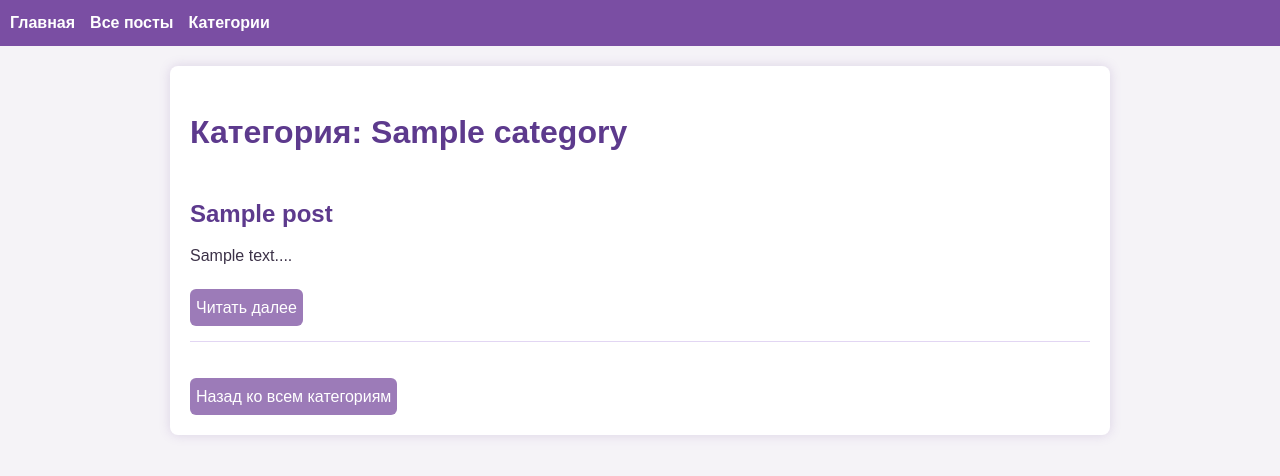
After one commit to LenchMay/MNT_Project, a Flask app: page /category/1 in a window 1280 px wide. The commit adds this page. Shown: the top 476 px of the page. Run offline with Flask 3, Linux system fonts and the light colour scheme; tables that the repository leaves empty hold one stand-in row (values such as "Sample post").

Commit message:
HW2 Добавлены категории, настроены стили

```diff
--- a/app.py
+++ b/app.py
@@ -1,4 +1,6 @@
 from flask import Flask, render_template
+from sqlalchemy import func
+
 from models import db, Post, Comment, Category
 
 app = Flask(__name__)
@@ -10,7 +12,7 @@ db.init_app(app)
 
 @app.route('/')
 def index():
-    return '<h1>Welcome to Blog Post</h1>'
+    return render_template('base.html')
 
 @app.route('/posts')
 def all_posts():
@@ -29,8 +31,19 @@ def show_comments(post_id):
 
 @app.route('/categories')
 def all_categories():
-    categories = Category.query.all()
+    # Считаем количество постов в каждой категории
+    categories = db.session.query(
+        Category,
+        func.count(Post.id).label('post_count')
+    ).outerjoin(Post).group_by(Category.id).all()
+
+    # categories будет списком кортежей: (Category, post_count)
     return render_template('categories.html', categories=categories)
+
+@app.route('/category/<int:category_id>')
+def show_category(category_id):
+    category = Category.query.get_or_404(category_id)
+    return render_template('category.html', category=category)
 
 @app.route('/contacts')
 def contacts():
--- a/models.py
+++ b/models.py
@@ -8,7 +8,9 @@ class Post(db.Model):
     content = db.Column(db.Text, nullable=False)
     date_posted = db.Column(db.DateTime, server_default=db.func.now())
     comments = db.relationship('Comment', backref='post', lazy=True)
-    category_id = db.relationship('Category', backref='post', lazy=True)
+
+    category_id = db.Column(db.Integer, db.ForeignKey('category.id'), nullable=False)
+    category = db.relationship('Category', backref='posts', lazy=True)
 
     def __repr__(self):
         return '<Post {self.title}>'
--- a/requirements.txt
+++ /dev/null
@@ -1 +0,0 @@
-Flask==3.1.2
--- /dev/null
+++ b/static/css/style.css
@@ -0,0 +1,121 @@
+/* Общие стили */
+body {
+    font-family: Arial, sans-serif;
+    margin: 0;
+    padding: 0;
+    background-color: #f5f3f7; /* светлый лавандовый фон */
+    color: #2e2a2f;
+    line-height: 1.6;
+}
+
+/* Навигация */
+nav {
+    background-color: #7a4ea3; /* насыщенный лавандовый */
+    padding: 10px;
+    display: flex;
+    gap: 15px;
+}
+
+nav a {
+    color: #fff;
+    text-decoration: none;
+    font-weight: bold;
+    transition: color 0.2s ease-in-out;
+}
+
+nav a:hover {
+    color: #d1c4e9; /* мягкий лавандовый при наведении */
+}
+
+/* Контент */
+.content {
+    max-width: 900px;
+    margin: 20px auto;
+    padding: 20px;
+    background: #ffffff;
+    border-radius: 8px;
+    box-shadow: 0 0 12px rgba(120, 80, 160, 0.2);
+}
+
+/* Заголовки */
+h1, h2 {
+    color: #5d3a8d; /* тёмно-лавандовый */
+}
+
+/* Посты */
+.post {
+    border-bottom: 1px solid #e2d6f3; /* светлая лавандовая линия */
+    padding: 15px 0;
+}
+
+.post:last-child {
+    border-bottom: none;
+}
+
+.post h2 {
+    margin: 0;
+    color: #5d3a8d;
+}
+
+.post p {
+    margin: 10px 0;
+    color: #3c3248;
+}
+
+.post-category {
+    font-size: 14px;
+    color: #7a4ea3; /* мягкий лавандовый */
+    margin-bottom: 15px;
+}
+
+.post-category a.category-link {
+    color: #9c7bb8;
+    text-decoration: none;
+    font-weight: bold;
+}
+
+.post-category a.category-link:hover {
+    color: #7f5ea0;
+    text-decoration: underline;
+}
+
+/* Кнопки-ссылки */
+a.button {
+    display: inline-block;
+    padding: 6px 6px;
+    margin-top: 10px;
+    background-color: #9c7bb8; /* основной лавандовый */
+    color: white !important;
+    border-radius: 6px;
+    text-decoration: none;
+    transition: background 0.3s, transform 0.2s;
+}
+
+a.button:hover {
+    background-color: #7f5ea0; /* более тёмный при наведении */
+}
+
+/* Список категорий */
+.category-list {
+    display: flex;
+    flex-wrap: wrap;
+    gap: 15px;
+    margin-top: 20px;
+}
+
+/* Кнопки категорий */
+.category-button {
+    display: inline-block;
+    padding: 12px 20px;
+    background-color: #9c7bb8; /* основной лавандовый */
+    color: white !important;
+    text-decoration: none;
+    border-radius: 10px;
+    font-weight: bold;
+    box-shadow: 0 4px 8px rgba(120, 80, 160, 0.2);
+    transition: background-color 0.3s, transform 0.2s, box-shadow 0.2s;
+}
+
+.category-button:hover {
+    background-color: #7f5ea0; /* более тёмный лавандовый */
+}
--- a/templates/base.html
+++ b/templates/base.html
@@ -9,6 +9,7 @@
     <nav>
         <a href="{{ url_for('index') }}">Главная</a>
         <a href="{{ url_for('all_posts') }}">Все посты</a>
+        <a href="{{ url_for('all_categories') }}">Категории</a>
     </nav>
     <div class="content">
         {% block content %}{% endblock %}
--- /dev/null
+++ b/templates/category.html
@@ -0,0 +1,20 @@
+{% extends "base.html" %}
+
+{% block title %}Категория: {{ category.name }}{% endblock %}
+
+{% block content %}
+    <h1>Категория: {{ category.name }}</h1>
+    {% if category.posts %}
+        {% for post in category.posts %}
+            <div class="post">
+                <h2>{{ post.title }}</h2>
+                <p>{{ post.content[:100] }}...</p>
+                <a href="{{ url_for('show_post', post_id=post.id) }}" class="button">Читать далее</a>
+            </div>
+        {% endfor %}
+    {% else %}
+        <p>В этой категории пока нет постов.</p>
+    {% endif %}
+    <br>
+    <a href="{{ url_for('all_categories') }}" class="button">Назад ко всем категориям</a>
+{% endblock %}
--- a/templates/comments.html
+++ b/templates/comments.html
@@ -9,5 +9,5 @@
             <p>{{ comment.text }}</p>
         </div>
     {% endfor %}
-    <a href="{{ url_for('show_post', post_id=post.id) }}">Назад к посту</a>
+    <a href="{{ url_for('show_post', post_id=post.id) }}" class="button">Назад к посту</a>
 {% endblock %}
--- a/templates/posts.html
+++ b/templates/posts.html
@@ -8,7 +8,7 @@
         <div class="post">
             <h2>{{ post.title }}</h2>
             <p>{{ post.content[:100] }}...</p>
-            <a href="{{ url_for('show_post', post_id=post.id) }}">Читать далее</a>
+            <a href="{{ url_for('show_post', post_id=post.id) }}" class="button">Читать далее</a>
         </div>
     {% endfor %}
 {% endblock %}
```
Also changed, not shown: templates/categories.html (+8 -6 lines), templates/post.html (+6 -3 lines).
